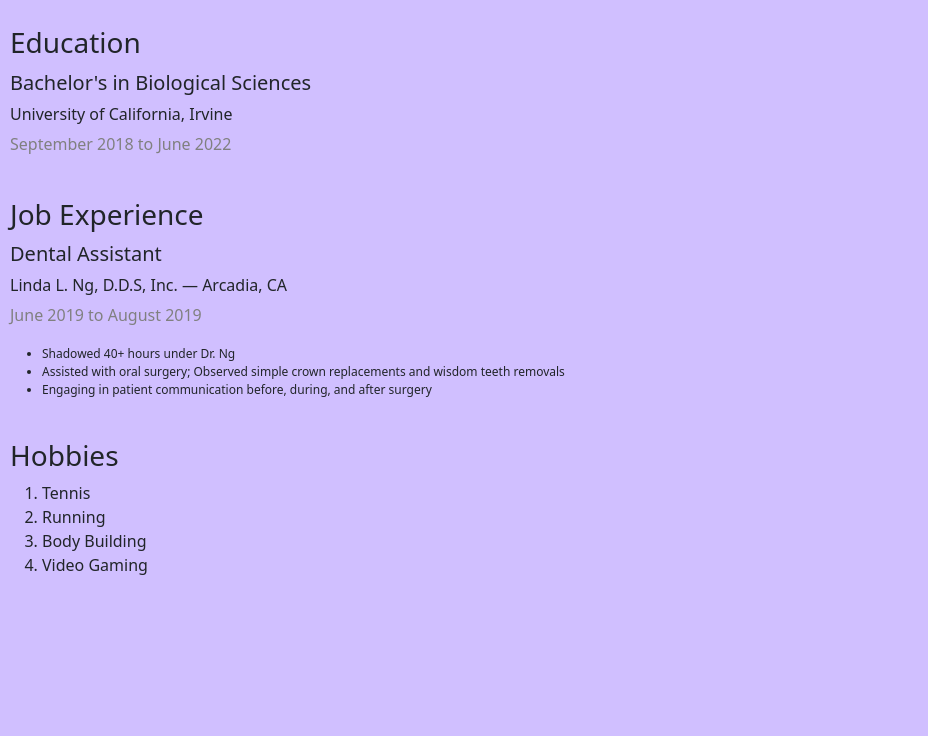
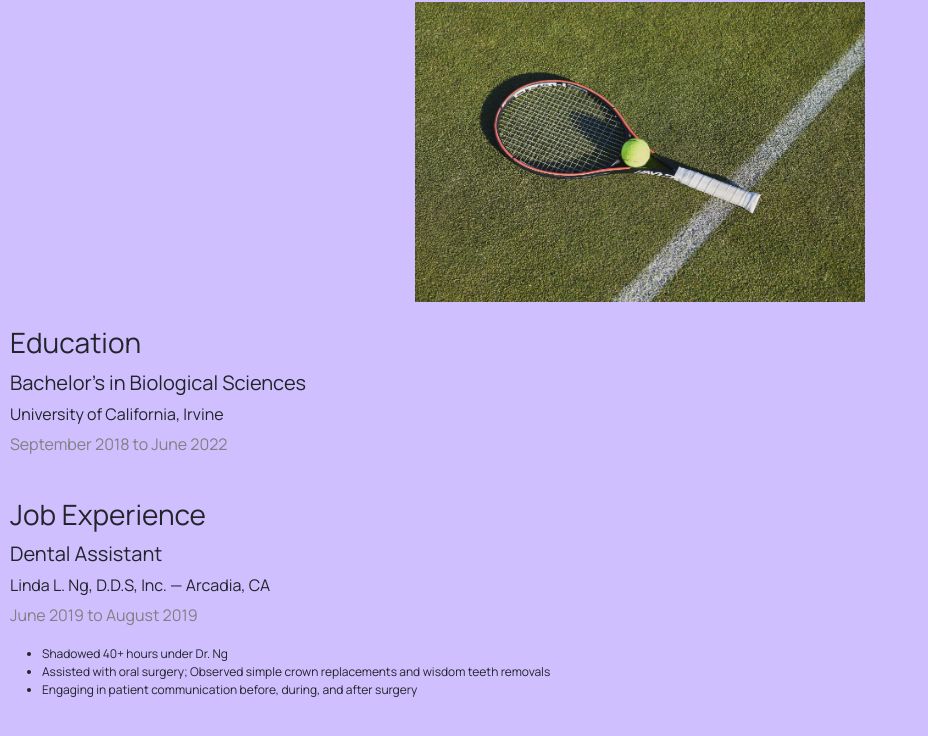
Before and after one commit to boboflofo/Portfolio, a plain HTML site: page about-me.html in a window 1280 px wide. Shown: the part 74-810 px from the top of the page, without its empty margins (0-928 px from the left). Drawn offline with nearby package versions, Linux system fonts and the light colour scheme.

Commit message:
added font and image to about me

```diff
--- a/about-me.html
+++ b/about-me.html
@@ -5,6 +5,9 @@
   <link href="https://cdn.jsdelivr.net/npm/bootstrap@5.3.2/dist/css/bootstrap.min.css" rel="stylesheet"
     integrity="sha384-T3c6CoIi6uLrA9TneNEoa7RxnatzjcDSCmG1MXxSR1GAsXEV/Dwwykc2MPK8M2HN" crossorigin="anonymous">
   <link rel="stylesheet" type="text/css" href="css/styles.css" />
+  <link rel="preconnect" href="https://fonts.googleapis.com">
+  <link rel="preconnect" href="https://fonts.gstatic.com" crossorigin>
+  <link href="https://fonts.googleapis.com/css2?family=Manrope:wght@400;700&display=swap" rel="stylesheet">
   <script src="https://cdn.jsdelivr.net/npm/bootstrap@5.3.2/dist/js/bootstrap.bundle.min.js"
     integrity="sha384-C6RzsynM9kWDrMNeT87bh95OGNyZPhcTNXj1NW7RuBCsyN/o0jlpcV8Qyq46cDfL"
     crossorigin="anonymous"></script>
@@ -24,6 +27,11 @@
     </div>
     <div class="d-flex justify-content-center title">
       <h1>About Me</h1>
+    </div>
+    <div class="image-container">
+      <div class="image">
+        <img width="100%" src="img/racket.jpg">
+      </div>
     </div>
     <div class="d-flex justify-content-left align-items-center about-sections">
       <div class="d-flex flex-column mt-4">
--- a/css/styles.css
+++ b/css/styles.css
@@ -1,3 +1,4 @@
+
 .profile {
   width: 330px;
 }
@@ -9,6 +10,15 @@
 .profile-pic {
   width: 100%;
   border-radius: 165px;
+}
+
+.image-container {
+  display:flex;
+  justify-content: center;
+}
+
+.image {
+  width:450px;
 }
 
 .profile-title {
@@ -23,6 +33,7 @@
 
 .portfolio-body {
   background-color: #d0bfff;
+  font-family: 'Manrope', sans-serif;
 }
 
 .btn {
```
Also changed, not shown: index.html (+4 -1 lines), img/racket.jpg (added).
